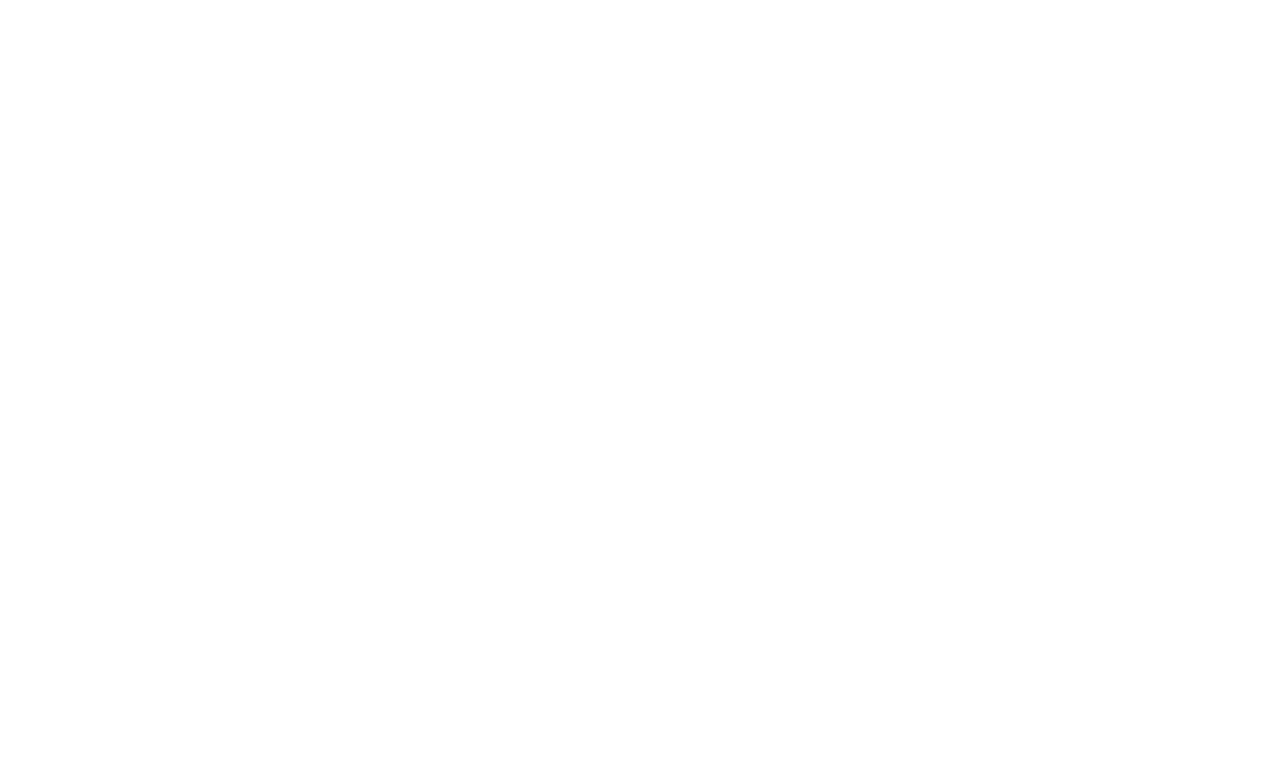
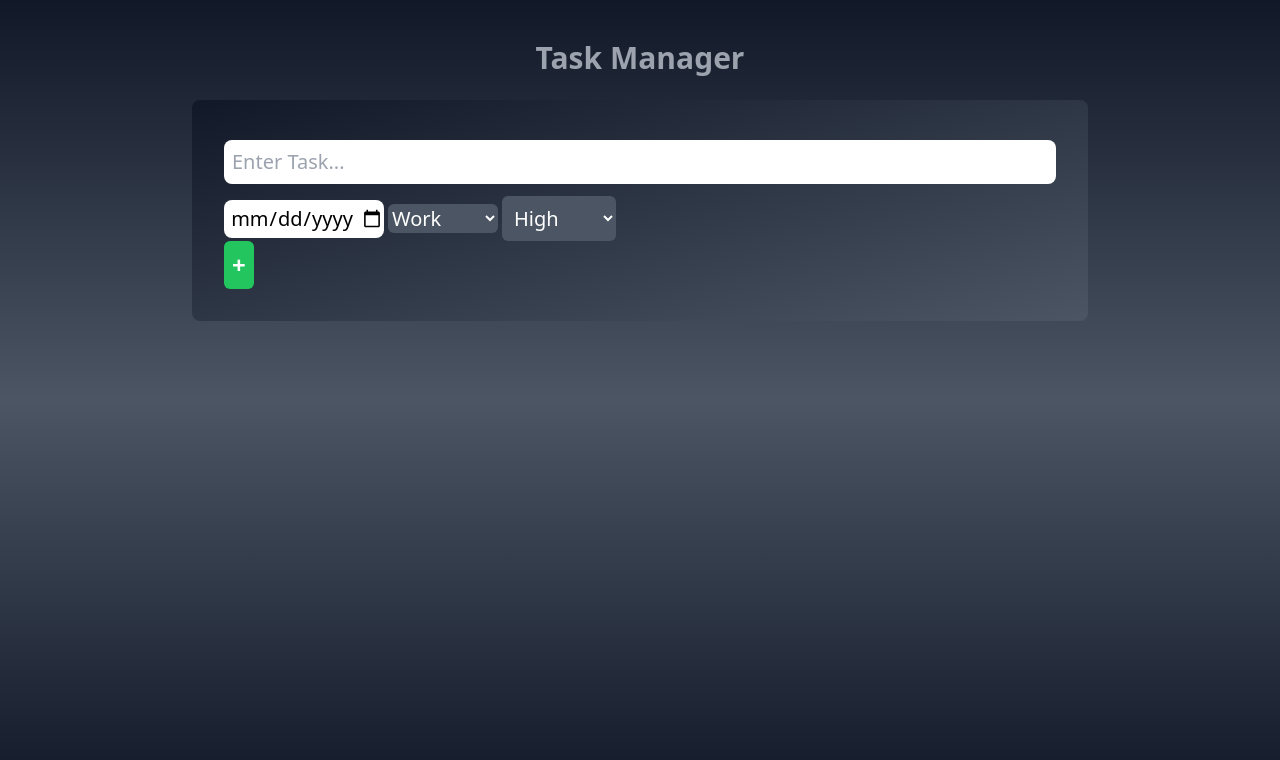
Before and after one commit to bharathP30/task-manager, a React (Vite) app: page / in a window 1280 px wide. Shown: the top 760 px of the page. Built offline with nearby package versions, Linux system fonts and the light colour scheme.

Commit message:
add task input section

```diff
--- a/src/App.jsx
+++ b/src/App.jsx
@@ -1,9 +1,96 @@
 import { useState } from "react";
 
 export default function App() {
+    const [list, setList] = useState([]);
+    const [task, setTask] = useState([]);
+    const [priority, setPriority] = useState("");
+    const [date, setDate] = useState("");
+    const [category, setCategory] = useState("All");
+    const [categoryfilter, setCategoryfilter] = useState("");
+    const [priorityfilter, setPriorityfilter] = useState("");
+    const [searchterm, setSearchterm] = useState("");
+    const [status, setStatus] = useState("false");
+
+    const addTask = () => {
+        const data = {
+                id: Date.now(),
+                title: task,
+                type: category,
+                order: priority,
+                dueDate: date,
+                completed: false,
+        }
+        setList([...list, data]);
+        setTask("");
+    };
+
 
 return (
-    <div className="">
+    <div className="min-h-screen w-full p-4 bg-gradient-to-b from-gray-900 via-gray-600 to-gray-900">
+        <header className="">
+            <h1 className="text-3xl text-gray-400 font-sans font-bold text-center my-6 ">Task Manager</h1>
+        </header>
+
+        <div className='w-full p-4 md:mx-auto md:max-w-4xl md:p-8 md:text-xl text-white rounded-lg font-sans bg-gradient-to-br from-gray-900 to-gray-600'>
+            <label className="inline mx-auto" htmlFor="taskInput">
+            <input required
+                   className='w-full mx-auto rounded-lg p-2 m-2 outline-none font-sans text-black focus:shadow-sm'
+                   onChange={(e) => setTask(e.target.value)}
+                   type="text"
+                   id="taskInput"
+                   value={task}
+                   placeholder='Enter Task...'/>
+            </label>
+
+            <div className='flex justify-between items-end'>
+
+                <div className="space-x-1 space-y-1">
+                    <label htmlFor="deadDate">
+                    <input required
+                    className='rounded-lg py-1 text-center border-none font-sans w-fit md:max-w-40 text-black'
+                    onChange={(e) => setDate(e.target.value)}
+                    type="date"
+                    id="deadDate"
+                    value={date}
+                    />
+                    </label>
+
+                    <select
+                    className='rounded-md border-none w-fit md:max-w-40 md:mx-4 bg-gray-600 text-white font-sans'
+                    onChange={(e) => setCategory(e.target.value)}
+                    name="categoryType"
+                    id="categoryType"
+                    value={category}
+                    >
+                        <option value="Work">Work</option>
+                        <option value="Personal">Personal</option>
+                        <option value="Shopping">Shopping</option>
+                        <option value="Others">Others</option>
+
+                    </select>
+
+                    <select
+                    className='p-2 focus:outline-none max-w-20 md:max-w-40 md:mx-4 rounded-md border-none bg-gray-600 text-white font-sans'
+                    onChange={(e) => setPriority(e.target.value)}
+                    name="priorityType"
+                    id="priorityType"
+                    value={priority}
+                    >
+                        <option value="High">High</option>
+                        <option value="Medium">Medium</option>
+                        <option value="Low">Low</option>
+
+                    </select>
+                </div>
+            </div>
+            <button
+                onClick = {addTask}
+                className=' text-white text-2xl
+                text-center font-semibold w-fit p-2 rounded-md transition-all duration-200 active:scale-105 bg-green-500 active:bg-green-600'>
+                  +
+            </button>
+        </div>
+
 
 
     </div>
```
